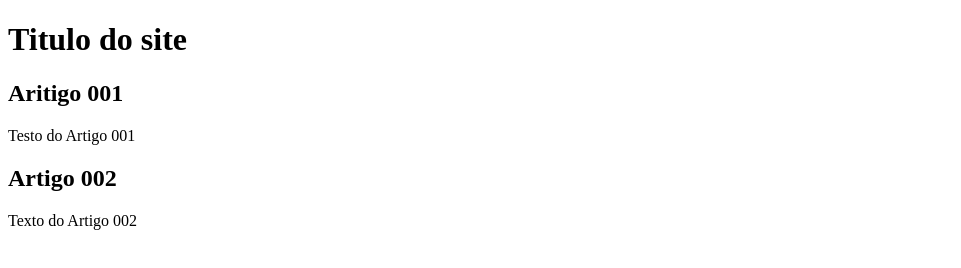
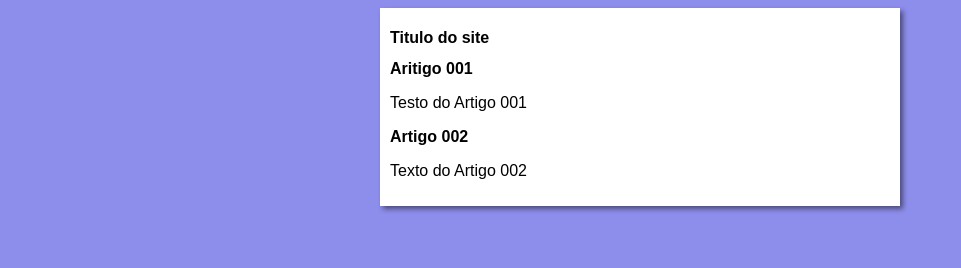
Before and after one commit to Vlopes-del/projeto-site, a plain HTML site: page index.html in a window 1280 px wide. Shown: the whole page, without its empty margins (0-961 px from the left). Drawn offline with Linux system fonts and the light colour scheme.

Commit message:
Adicionados Estilos na página.
Primeiros estilos adicionados a página.

```diff
--- a/index.html
+++ b/index.html
@@ -5,6 +5,7 @@
     <meta http-equiv="X-UA-Compatible" content="IE=edge">
     <meta name="viewport" content="width=device-width, initial-scale=1.0">
     <title>Titulo do Site</title>
+    <link rel="stylesheet" href="style.css">
 </head>
 <body>
     <main>
--- /dev/null
+++ b/style.css
@@ -0,0 +1,18 @@
+* {
+   font-family: Arial, Helvetica, sans-serif;
+   font-size: 16px;
+}
+
+body {
+    background-color: rgb(141, 141, 236);
+}
+
+main {
+    background-color: white;
+    width: 500px;
+    margin: auto;
+    padding: 10px;
+    box-shadow: 3px 3px 5px rgba(0, 0, 0, 0.473);
+
+
+}
```
